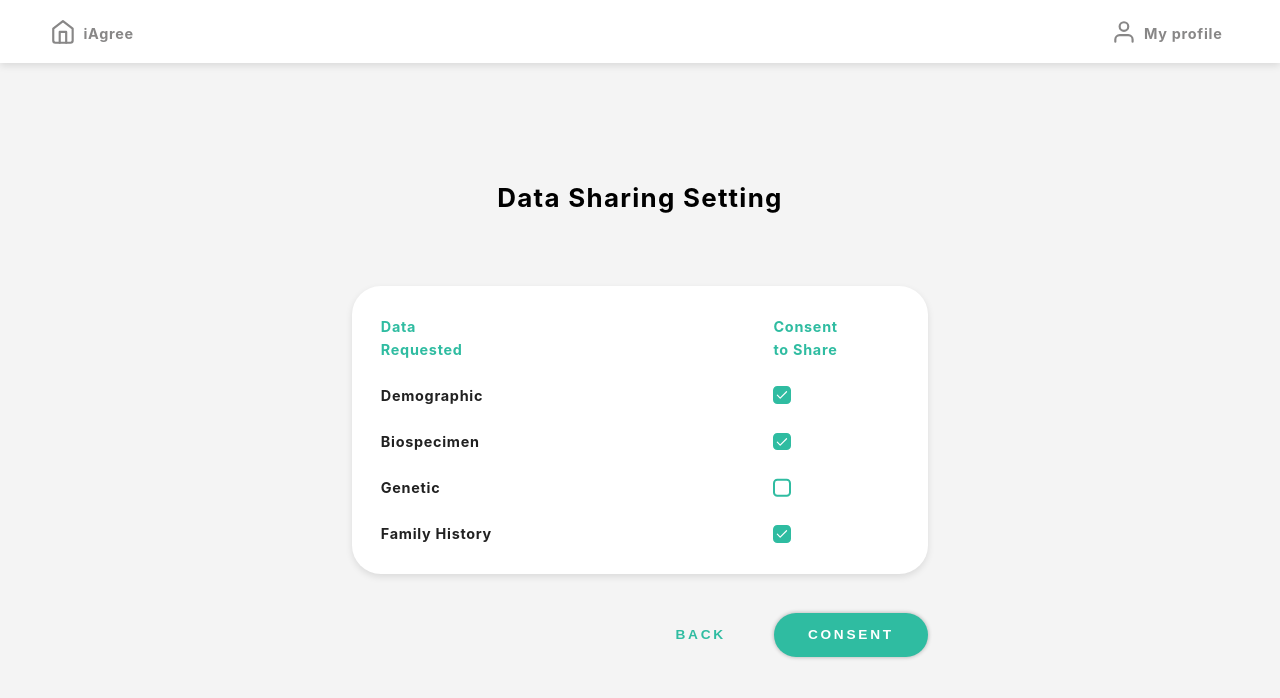
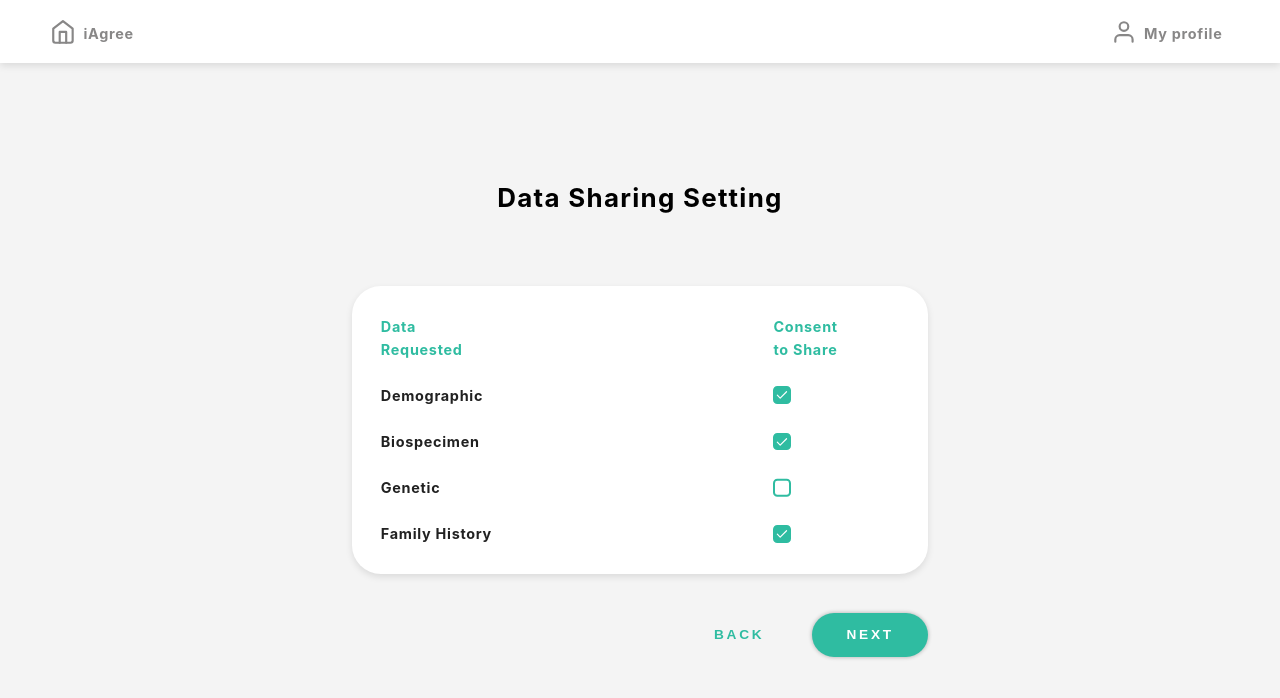
Before and after one commit to huzhx/baseline-preference, a React (Create React App) app: page /data-sharing-setting in a window 1280 px wide. Shown: the top 698 px of the page. Built offline with nearby package versions, Linux system fonts and the light colour scheme.

Commit message:
change button label from consent to next

```diff
--- a/src/StudyDataSharing.js
+++ b/src/StudyDataSharing.js
@@ -189,13 +189,13 @@ const StudyDataSharing = () => {
           />
           <div className={styles.study_data_sharing__button_container}>
             <Button label="Back" secondary handleClick={goBack} />
-            <Button label="Consent" handleClick={handleOnSubmit} />
+            <Button label="Next" handleClick={handleOnSubmit} />
           </div>
         </div>
       </div>
       <div className={styles.study_data_sharing__footer}>
         <Footer alignContentEvenly={false} sticky={sticky}>
-          <Button label="Consent" handleClick={handleOnSubmit} />
+          <Button label="Next" handleClick={handleOnSubmit} />
         </Footer>
       </div>
     </div>
```
